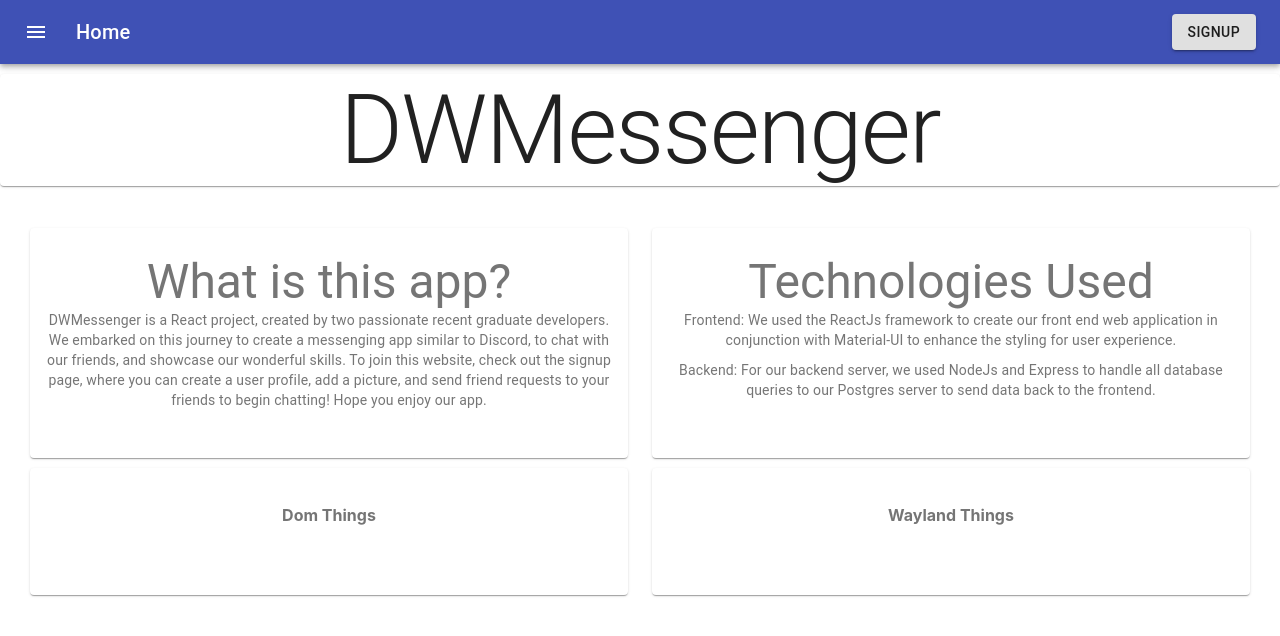
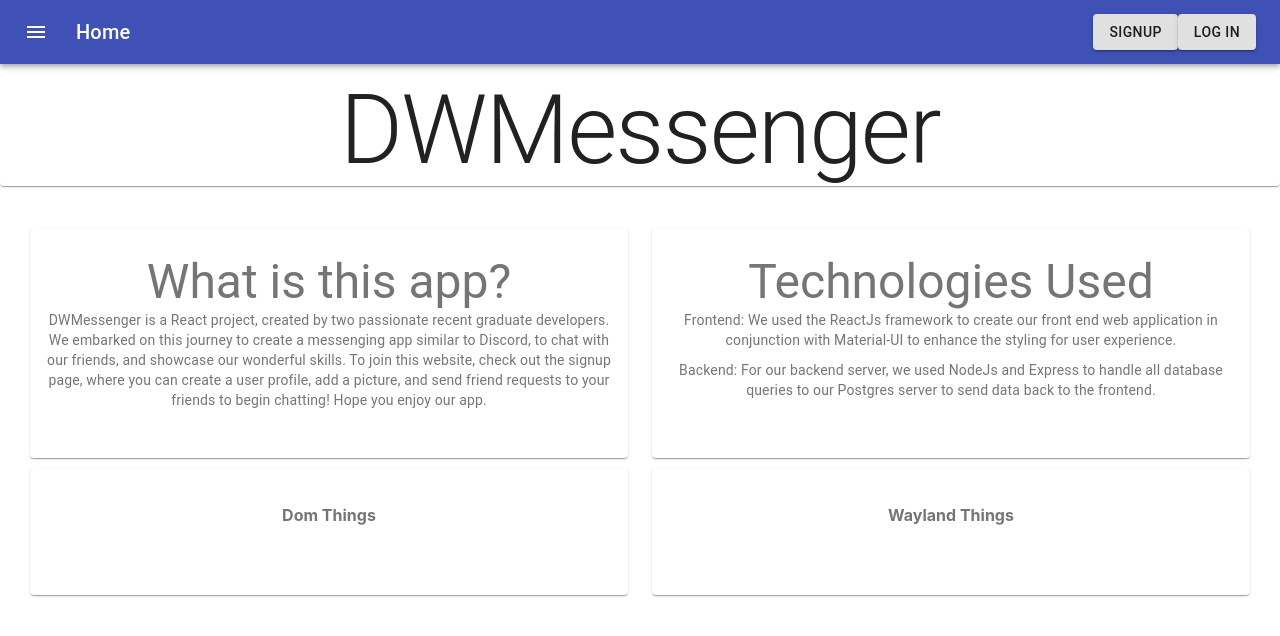
Before and after one commit to DomGada/msger, a React (Create React App) app in the folder dwmessager/: page / in a window 1280 px wide. Shown: the top 636 px of the page. Built offline with nearby package versions, Linux system fonts and the light colour scheme.

Commit message:
Added log in page to navbar, implemented log in prototyping

```diff
--- a/dwmessager/src/App.js
+++ b/dwmessager/src/App.js
@@ -25,7 +25,7 @@
               <FormCard />
             </Route>
             <Route path="/login">
-              <LogIn />
+              <LogIn setToken = {setToken}/>
             </Route>
             <Route path="/">
               <Home />
@@ -36,6 +36,7 @@
     );
   }
 
+  console.log("User logged in")
   return (
     <div className="App">
       <Router>
--- a/dwmessager/src/components/LogIn/LogIn.js
+++ b/dwmessager/src/components/LogIn/LogIn.js
@@ -1,5 +1,8 @@
 import React from 'react';
 import { makeStyles } from "@material-ui/core/styles";
+import { Redirect } from "react-router-dom";
+
+
 
 const useStyles = makeStyles((theme) => ({
     loginWrapper: {
@@ -9,8 +12,14 @@
     },
   }));
 
-  const LogIn = () =>  {
+  const LogIn = (props) =>  {
     const classes = useStyles();
+
+    const submitUser = (e) => {
+      e.preventDefault();
+      props.setToken(1);
+      console.log("Setting token to 1")
+    }
 
     return(
       <div className={classes.loginWrapper}>
@@ -25,7 +34,7 @@
             <input type="password" />
           </label>
           <div>
-          <button type="submit">Submit</button>
+            <button onClick={submitUser}>Submit</button>
           </div>
         </form>
       </div>
--- a/dwmessager/src/components/NavBar/Nav.js
+++ b/dwmessager/src/components/NavBar/Nav.js
@@ -47,6 +47,14 @@
             >
               Signup
             </Button>
+            <Button
+              variant="contained"
+              component={Link}
+              to={"/login"}
+              color="default"
+            >
+              Log In
+            </Button>
           </Toolbar>
         </AppBar>
       </div>
```
Lines whose indentation alone changed are shown as unchanged.
